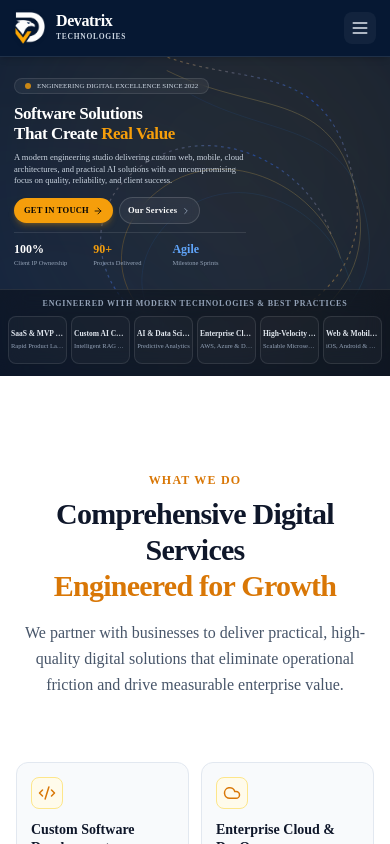
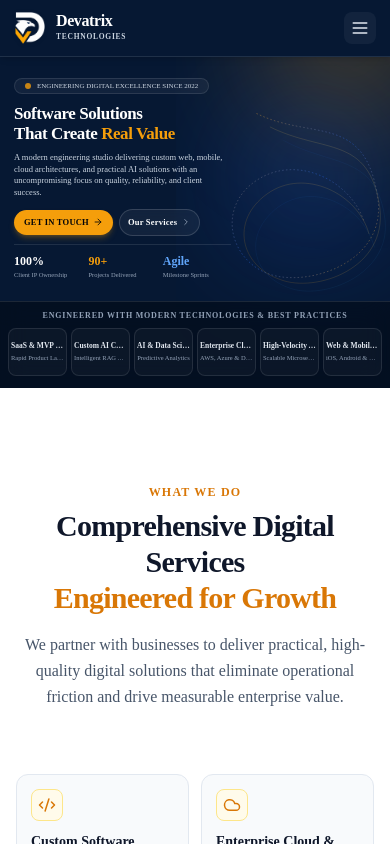
Before and after one commit to Ibadat-Ali86/Devatrix, a Next.js app: page / in a window 390 px wide. Shown: the top 844 px of the page. Built offline with nearby package versions, Linux system fonts and the light colour scheme.

Commit message:
style(mobile): confine amber glow to upper-right corner and align orbital dotted shape to right side

```diff
--- a/src/components/EnterpriseHero.tsx
+++ b/src/components/EnterpriseHero.tsx
@@ -18,16 +18,17 @@ export default function EnterpriseHero() {
     <section className="relative min-h-0 sm:min-h-screen flex flex-col justify-start sm:justify-between pt-16 sm:pt-28 pb-0 bg-[#061833] text-white overflow-hidden">
 
       {/* Ambient Lighting & Geometric Curve (Systems Limited inspired) */}
-      <div className="absolute top-0 -right-6 sm:right-0 w-[115%] sm:w-full lg:w-2/3 h-full pointer-events-none overflow-hidden">
-        {/* Ambient Gradient Glows */}
-        <div className="absolute -top-32 -right-32 w-[600px] h-[600px] bg-brand-500/15 rounded-full blur-[140px]"></div>
-        <div className="absolute top-1/3 right-1/4 w-[500px] h-[500px] bg-blue-600/15 rounded-full blur-[160px]"></div>
+      <div className="absolute top-0 right-0 w-[55%] sm:w-full lg:w-2/3 h-full pointer-events-none overflow-hidden">
+        {/* Ambient Gradient Glows - Confined to upper-right corner on mobile */}
+        <div className="absolute -top-12 -right-12 sm:-top-32 sm:-right-32 w-[180px] h-[180px] sm:w-[600px] sm:h-[600px] bg-brand-500/25 sm:bg-brand-500/15 rounded-full blur-[60px] sm:blur-[140px]"></div>
+        <div className="absolute top-1/4 right-0 sm:top-1/3 sm:right-1/4 w-[160px] h-[160px] sm:w-[500px] sm:h-[500px] bg-blue-600/25 sm:bg-blue-600/15 rounded-full blur-[60px] sm:blur-[160px]"></div>
 
         {/* Elegant Abstract 3D Ribbon / Flow */}
         <svg
-          className="absolute inset-0 w-full h-full opacity-60"
+          className="absolute inset-0 w-full h-full opacity-70 sm:opacity-60"
           viewBox="0 0 800 800"
           fill="none"
+          preserveAspectRatio="xMaxYMid meet"
           xmlns="http://www.w3.org/2000/svg"
         >
           <g opacity="0.85">
@@ -70,7 +71,7 @@ export default function EnterpriseHero() {
 
       {/* Main Hero Content - Locked to left on both mobile and laptop, leaving the right side empty */}
       <div className="max-w-7xl mx-auto px-3.5 sm:px-6 lg:px-8 relative z-10 w-full my-0 sm:my-auto pt-2 pb-2.5 sm:py-4">
-        <div className="w-[64%] sm:w-full max-w-[64%] sm:max-w-2xl lg:max-w-3xl space-y-2 sm:space-y-5">
+        <div className="w-[60%] sm:w-full max-w-[60%] sm:max-w-2xl lg:max-w-3xl space-y-2 sm:space-y-5">
 
           {/* Tagline Pill */}
           <div className="inline-flex items-center gap-1.5 sm:gap-2 px-2.5 sm:px-3.5 py-0.5 sm:py-1.5 rounded-full bg-white/5 border border-white/10 text-[7px] sm:text-xs font-mono font-medium text-slate-300 backdrop-blur-sm">
```
